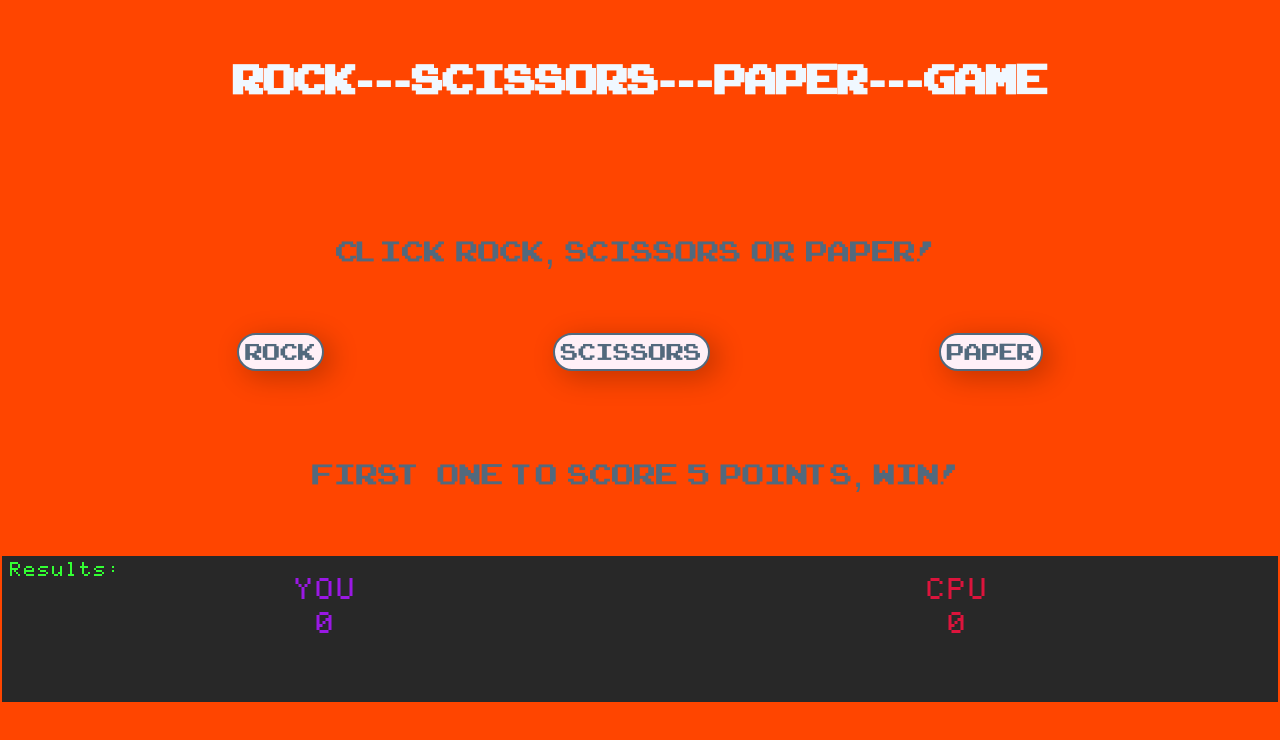
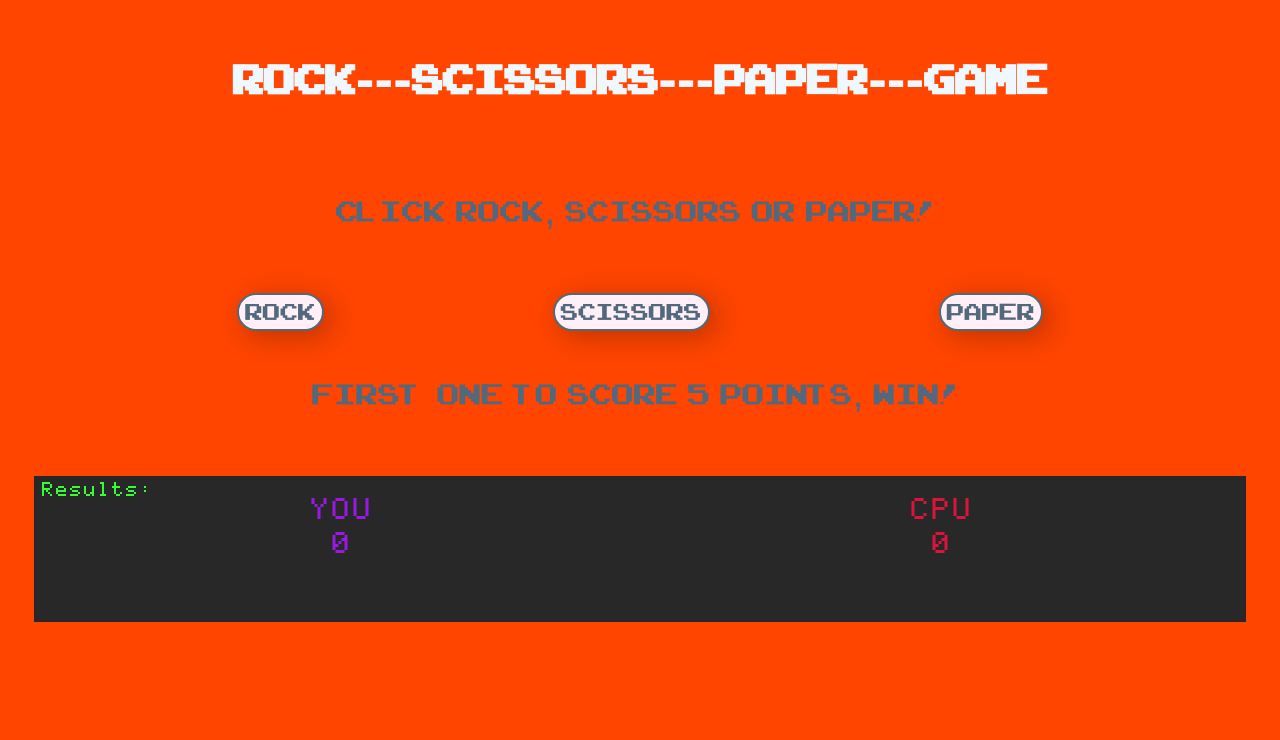
Before and after one commit to LoneSleepa/rock-paper-scissors, a plain HTML site: page index.html in a window 1280 px wide. Drawn offline with Linux system fonts and the light colour scheme.

Commit message:
tweak size again

```diff
--- a/style.css
+++ b/style.css
@@ -26,7 +26,7 @@ h1 {
 .simpleText {
     justify-content: center;
     width: auto;
-    margin: 80px 0 60px 0;
+    margin: 40px 0 60px 0;
     align-self: center;
     text-align: center;
     font-size: 5vh;
@@ -64,9 +64,9 @@ button:active {
     background-color: #282828;
     font-family:"AppleII";
     color: #33FF33;
-    max-width: 1500px;
+    max-width: 1200px;
     width: 100%;
-    max-height: 750px;
+    max-height: 500px;
     height: 100%;
     padding: 6px;
 }
@@ -99,6 +99,6 @@ button:active {
 
 #endMsg {
     margin-top: 60px;
-    font-size: 4vh;
+    font-size: 2.5vh;
     text-align: center;
 }
```
